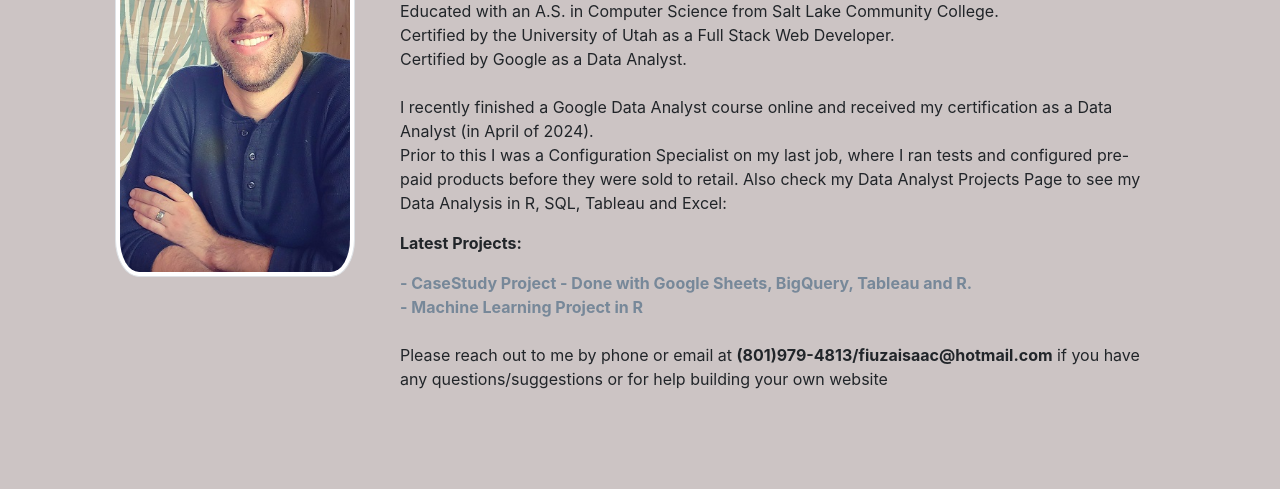
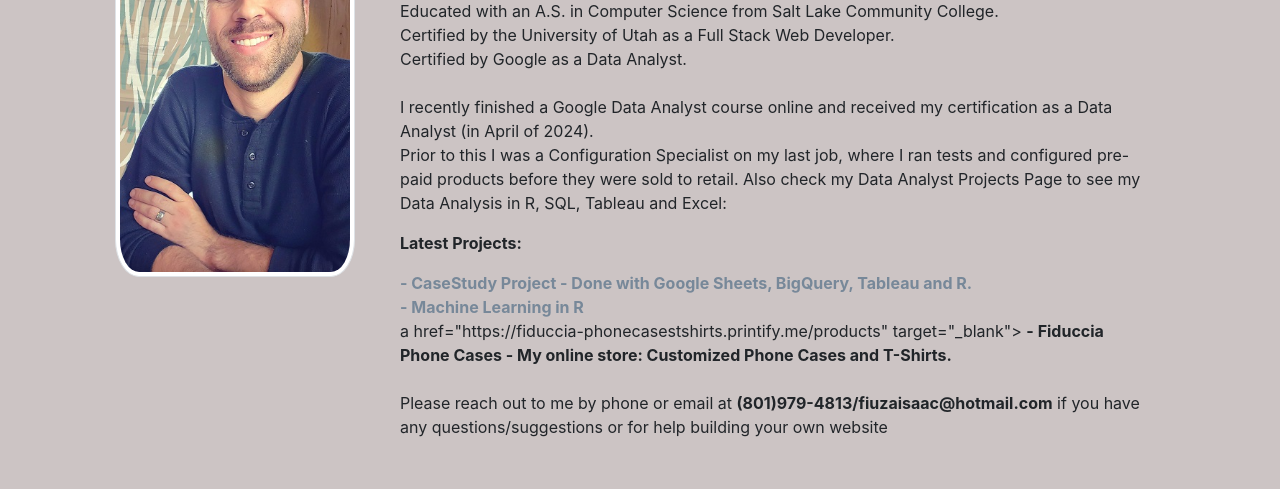
Before and after one commit to ifiuza/ifiuza.github.io, a plain HTML site: page index.html in a window 1280 px wide. Shown: the part 270-759 px from the top of the page. Drawn offline with nearby package versions, Linux system fonts and the light colour scheme.

Commit message:
Update index.html

```diff
--- a/index.html
+++ b/index.html
@@ -96,7 +96,10 @@
           <a href="https://sites.google.com/view/icf-isaac-c-fiuza/data-casestudy-project">
                 <b> - CaseStudy Project - Done with Google Sheets, BigQuery, Tableau and R. </b></a>
             <br><a href="https://sites.google.com/view/icf-isaac-c-fiuza/machine-learning-in-r" target="_blank">
-                <b>  - Machine Learning Project in R</b></a>
+                <b>  - Machine Learning in R</b></a>
+            <br>a href="https://fiduccia-phonecasestshirts.printify.me/products" target="_blank">
+                <b>  - Fiduccia Phone Cases - My online store: Customized Phone Cases and T-Shirts. </b></a>
+
         <br>
         <br>
           <p>Please reach out to me by phone or email at <b>(801)979-4813/fiuzaisaac@hotmail.com</b> if you have any questions/suggestions or for help building your own website</p>
```
